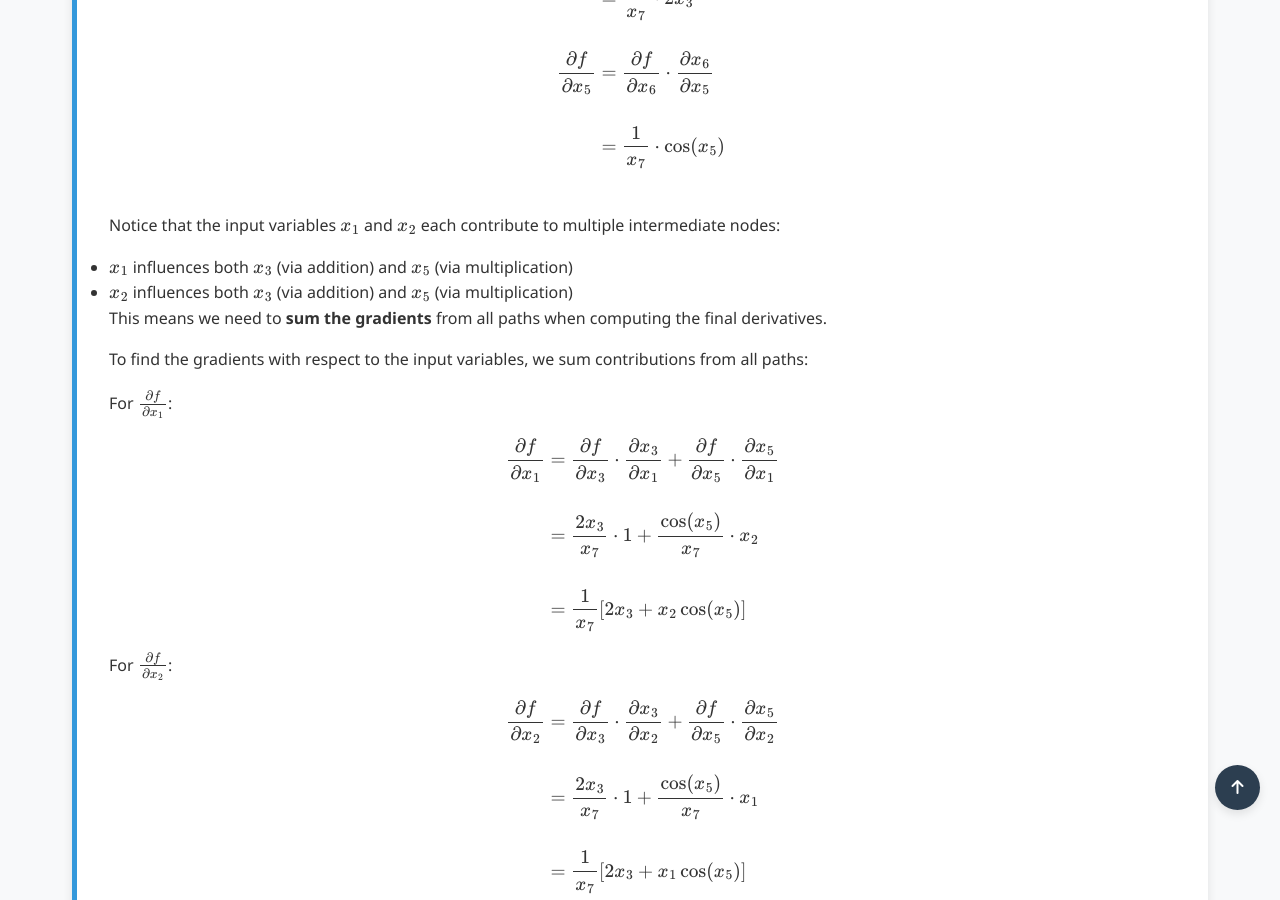
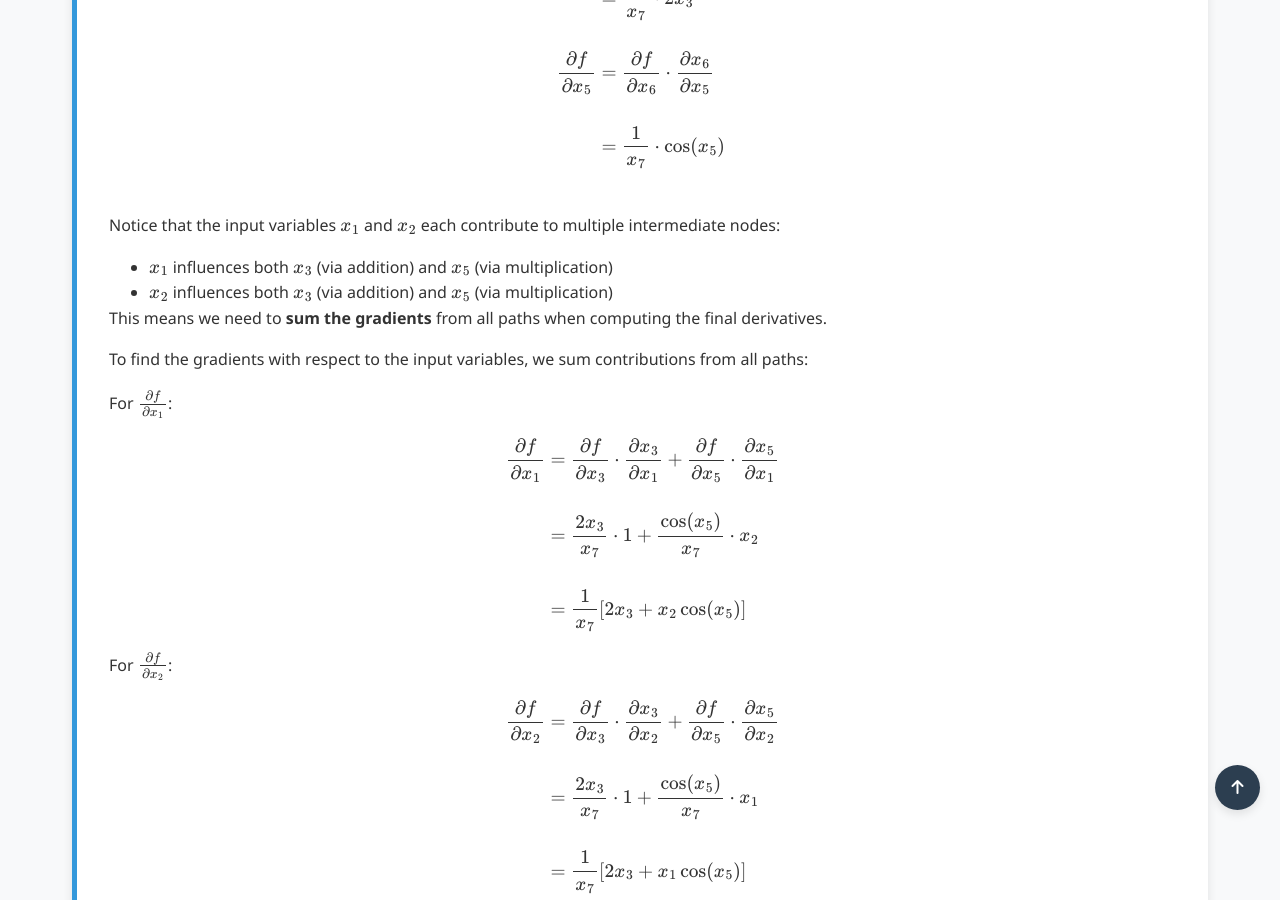
Before and after one commit to Yusukey01/yusukey01.github.io, a Jekyll site: the page built from Mathematics/Machine_learning/autodiff.html, in a window 1280 px wide and 900 px high, scrolled down 3014 px. Built offline with Jekyll 4.4.1, drawn with Linux system fonts in a browser that asks for light colours.

Commit message:
made V-5 autodiff

```diff
--- a/Mathematics/Machine_learning/autodiff.html
+++ b/Mathematics/Machine_learning/autodiff.html
@@ -243,7 +243,7 @@ uses_python: false
 
                 <p style="margin-top: 20px;">
                     This computational graph clearly shows the DAG (Directed Acyclic Graph) structure. Notice how:
-                    <ul style="padding-left: 40px;">
+                    <ul  style="padding-left: 40px;">
                         <li>Each input variable (x₁ and x₂) has <strong>multiple outgoing edges</strong>, contributing to different intermediate computations</li>
                         <li>The graph flows from inputs at the top to the output at the bottom</li>
                         <li>During backpropagation, gradients flow in the <strong>reverse direction</strong> (from f back to x₁ and x₂)</li>
@@ -276,7 +276,7 @@ uses_python: false
 
                 <p>
                     Notice that the input variables \(x_1\) and \(x_2\) each contribute to multiple intermediate nodes:
-                    <ul>
+                    <ul style="padding-left: 40px;">
                         <li>\(x_1\) influences both \(x_3\) (via addition) and \(x_5\) (via multiplication)</li>
                         <li>\(x_2\) influences both \(x_3\) (via addition) and \(x_5\) (via multiplication)</li>
                     </ul>
@@ -311,7 +311,7 @@ uses_python: false
 
                  <p>
                     Replacing the intermediate variables with their expressions in terms of \(x_1\) and \(x_2\):
-                    <ul>
+                    <ul style="padding-left: 40px;">
                         <li>\(x_3 = x_1 + x_2\)</li>
                         <li>\(x_5 = x_1 x_2\)</li>
                         <li>\(x_7 = (x_1 + x_2)^2 + \sin(x_1 x_2)\)</li>
@@ -330,7 +330,7 @@ uses_python: false
 
                  <p>
                     The power of automatic differentiation lies in its systematic approach:
-                    <ol>
+                    <ol style="padding-left: 40px;">
                         <li>Decompose complex functions into simple primitive operations</li>
                         <li>Apply the chain rule mechanically through the computational graph</li>
                         <li>Sum gradients when variables contribute through multiple paths</li>
```
